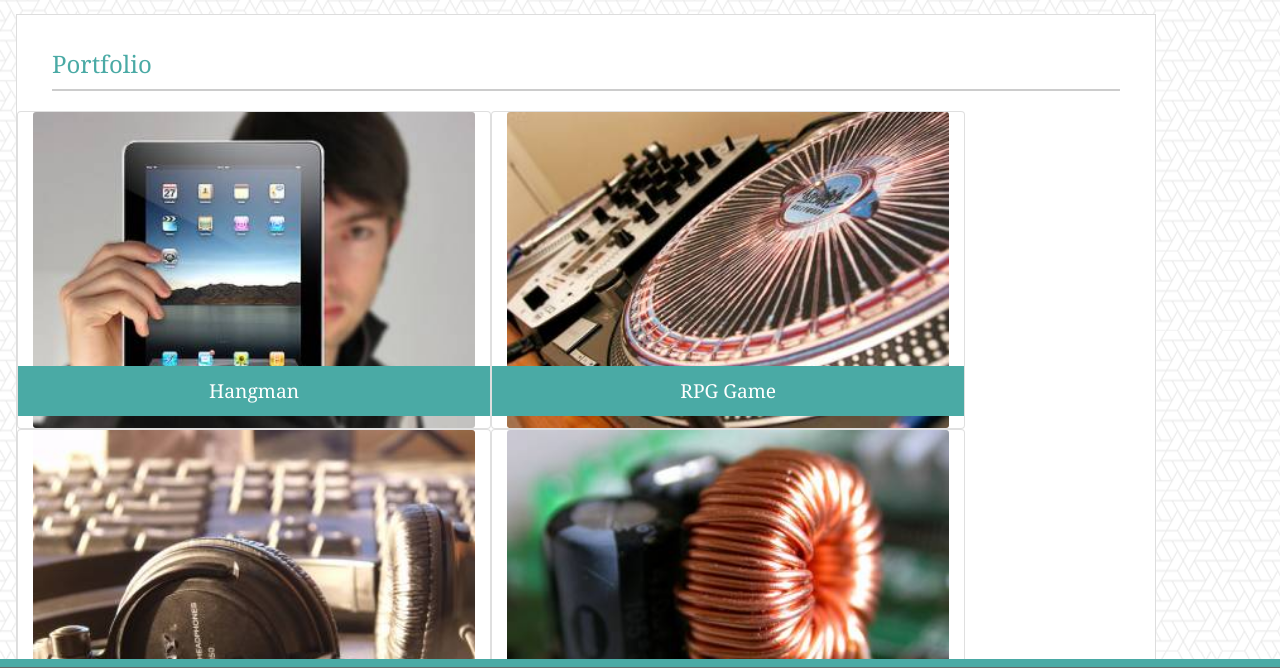
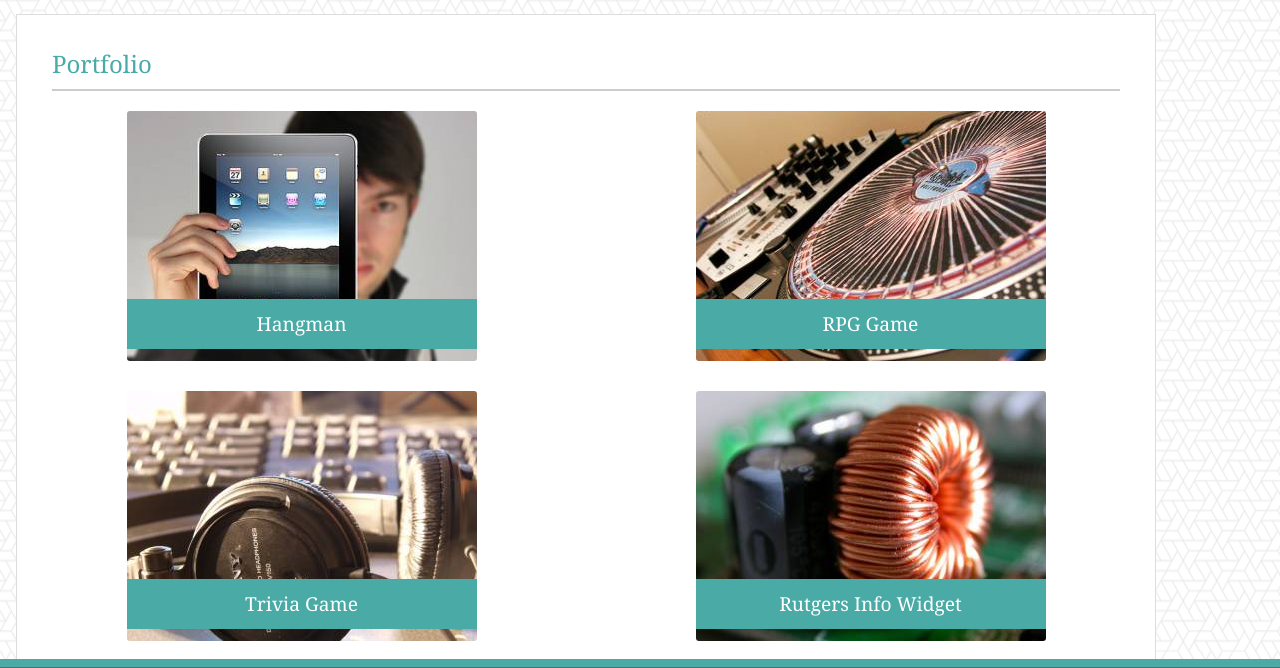
Before and after one commit to purdyjen/Bootstrap-Portfolio, a plain HTML site: page portfolio.html in a window 1280 px wide. Shown: the part 69-737 px from the top of the page. Drawn offline with nearby package versions, Linux system fonts and the light colour scheme.

Commit message:
fixed portfolio card layout

```diff
--- a/assets/css/bootstyle.css
+++ b/assets/css/bootstyle.css
@@ -157,10 +157,8 @@ input {
     font-size: 1.2em;
 }
 
-.img-xs-thumbnail{
-    margin: 0;
+.card{
+    margin: auto;
+    border: none;
+    margin-bottom: 30px;
 }
-
-.img-md-thumbnail{
-    margin: 0 10px;
-}
--- a/portfolio.html
+++ b/portfolio.html
@@ -53,22 +53,20 @@
       <h1>Portfolio</h1>
 
       <div class="row">
-        <div class="card col-5">
+        <div class="card">
           <img
-            class="card-img"
+          class="card-img"
             src="assets/images/placeholder1.jpg"
-            class="portfolio"
             alt="placeholder image"
           />
           <div class="card-img-overlay">
             <h5 class="card-title">Hangman</h5>
           </div>
         </div>
-        <div class="card col-5">
+        <div class="card">
           <img
             class="card-img"
             src="assets/images/placeholder2.jpg"
-            class="portfolio"
             alt="placeholder image"
           />
           <div class="card-img-overlay">
@@ -77,22 +75,20 @@
         </div>
       </div>
       <div class="row">
-        <div class="card col-5">
+        <div class="card">
           <img
             class="card-img"
             src="assets/images/placeholder3.jpg"
-            class="portfolio"
             alt="placeholder image"
           />
           <div class="card-img-overlay">
             <h5 class="card-title">Trivia Game</h5>
           </div>
         </div>
-        <div class="card col-5">
+        <div class="card">
           <img
             class="card-img"
             src="assets/images/placeholder4.jpg"
-            class="portfolio"
             alt="placeholder image"
           />
           <div class="card-img-overlay">
@@ -101,11 +97,10 @@
         </div>
       </div>
       <div class="row">
-        <div class="card col-5">
+        <div class="card">
           <img
             class="card-img"
             src="assets/images/placeholder5.jpg"
-            class="portfolio"
             alt="placeholder image"
           />
           <div class="card-img-overlay">
```
